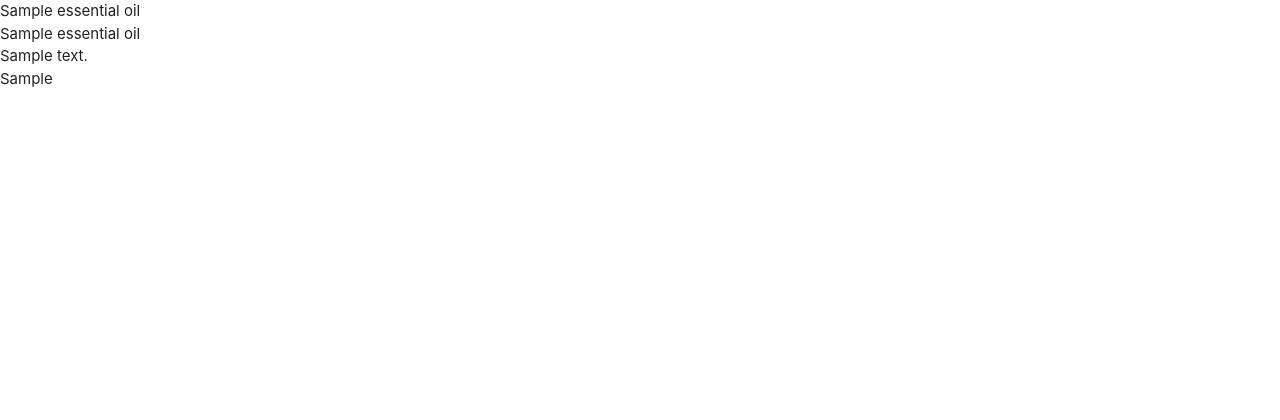
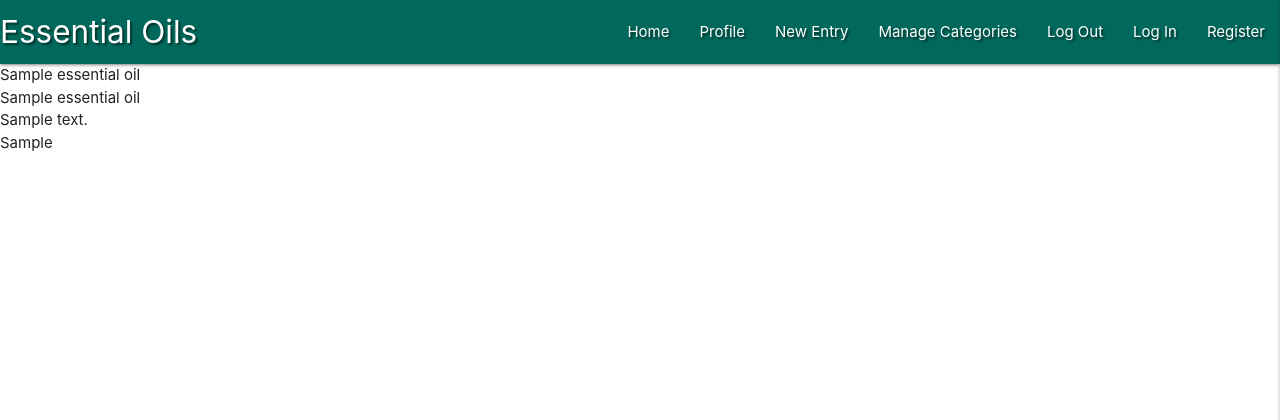
Before and after one commit to Code-Institute-Submissions/EssentialOilsDatabase, a Flask app: page / in a window 1280 px wide. Shown: the top 420 px of the page. Run offline with Flask 2, Linux system fonts and the light colour scheme; a database or web service that is not in the repository returns one stand-in record (values such as "Sample title"); some libraries are stand-ins or nearby versions.

Commit message:
Add Materialze Navbar and Sidenav

```diff
--- a/requirements.txt
+++ b/requirements.txt
@@ -1,5 +1,5 @@
 click==7.1.2
-dnspython==2.0.0
+dnspython==2.1.0
 Flask==1.1.2
 Flask-PyMongo==2.3.0
 itsdangerous==1.1.0
--- a/static/css/style.css
+++ b/static/css/style.css
@@ -0,0 +1,3 @@
+.text-shadow {
+    text-shadow: 2px 2px 2px rgba(0,0,0,0.5)
+}
--- a/static/js/script.js
+++ b/static/js/script.js
@@ -0,0 +1,3 @@
+  $(document).ready(function () {
+    $(".sidenav").sidenav({edge: "right"});
+  });
--- a/templates/base.html
+++ b/templates/base.html
@@ -3,20 +3,50 @@
 <head>
     <meta charset="UTF-8">
     <meta name="viewport" content="width=device-width, initial-scale=1.0">
-    <link rel="stylesheet" href="https://cdnjs.cloudflare.com/ajax/libs/font-awesome/5.15.1/css/all.min.css"
-        integrity="sha512-+4zCK9k+qNFUR5X+cKL9EIR+ZOhtIloNl9GIKS57V1MyNsYpYcUrUeQc9vNfzsWfV28IaLL3i96P9sdNyeRssA==" crossorigin="anonymous" type="text/css">
+    <link rel="stylesheet" href="https://cdnjs.cloudflare.com/ajax/libs/font-awesome/5.15.1/css/all.min.css" integrity="sha512-+4zCK9k+qNFUR5X+cKL9EIR+ZOhtIloNl9GIKS57V1MyNsYpYcUrUeQc9vNfzsWfV28IaLL3i96P9sdNyeRssA==" crossorigin="anonymous" type="text/css">
     <link rel="stylesheet" href="https://cdnjs.cloudflare.com/ajax/libs/materialize/1.0.0/css/materialize.min.css" type ="text/css" >
-    <link rel="stylesheet" href="{{url_for('static', filename='css/style.css')}}" type="text/css">
+    <link rel="stylesheet" href="{{url_for('static', filename='css/style.css') }}" type="text/css">
     {% block styles %}
     {% endblock %}
     <title>Essential Oils</title>
 </head>
 <body>
 
+    <header>
+        <!-- top navbar-->
+        <nav class="nav-extended text-shadow #00695c teal darken-3">
+            <div class="nav-wrapper">
+            <a href="{{url_for('get_essentialoils') }}" class="brand-logo">Essential Oils</a>    <!--- watch for errors around get_essentialoils-->
+            <a href="#" data-target="mobile-demo" class="sidenav-trigger right"><i class="fas fa-bars"></i></a>    <!--   menu bars not working properly, come back to this!!        -->
+            <ul class="right hide-on-med-and-down">
+                <li><a href="{{url_for('get_essentialoils') }}">Home</a></li>
+                <li><a href="#">Profile</a></li>
+                <li><a href="#">New Entry</a></li>
+                <li><a href="#">Manage Categories</a></li>
+                <li><a href="#">Log Out</a></li>
+                <li><a href="#">Log In</a></li>
+                <li><a href="#">Register</a></li>
+            </ul>
+            </div>
+        </nav>
+
+        <!-- mobile side nav bar-->
+        <ul class="sidenav" id="mobile-demo">
+                <li><h4 class="center-align light-blue-text text-darken-4">Essential Oils</h4></li>
+                <li><a href="{{url_for('get_essentialoils') }}">Home</a></li>
+                <li><a href="#">Profile</a></li>
+                <li><a href="#">New Entry</a></li>
+                <li><a href="#">Manage Categories</a></li>
+                <li><a href="#">Log Out</a></li>
+                <li><a href="#">Log In</a></li>
+                <li><a href="#">Register</a></li>
+        </ul>
+    </header>
+
     {% block content %}
     {% endblock %}
 
-    <script src="http://code.jquery.com/jquery-3.5.1.min.js" integrity="sha256-9/aliU8dGd2tb6OSsuzixeV4y/faTqgFtohetphbbj0=" crossorigin="anonymous"></script>
+    <script src="https://code.jquery.com/jquery-3.5.1.min.js" integrity="sha256-9/aliU8dGd2tb6OSsuzixeV4y/faTqgFtohetphbbj0=" crossorigin="anonymous"></script>
     <script src="https://cdnjs.cloudflare.com/ajax/libs/materialize/1.0.0/js/materialize.min.js"></script>
     <script src="{{ url_for('static', filename='js/script.js') }}"></script>
     {% block scripts %}
```
